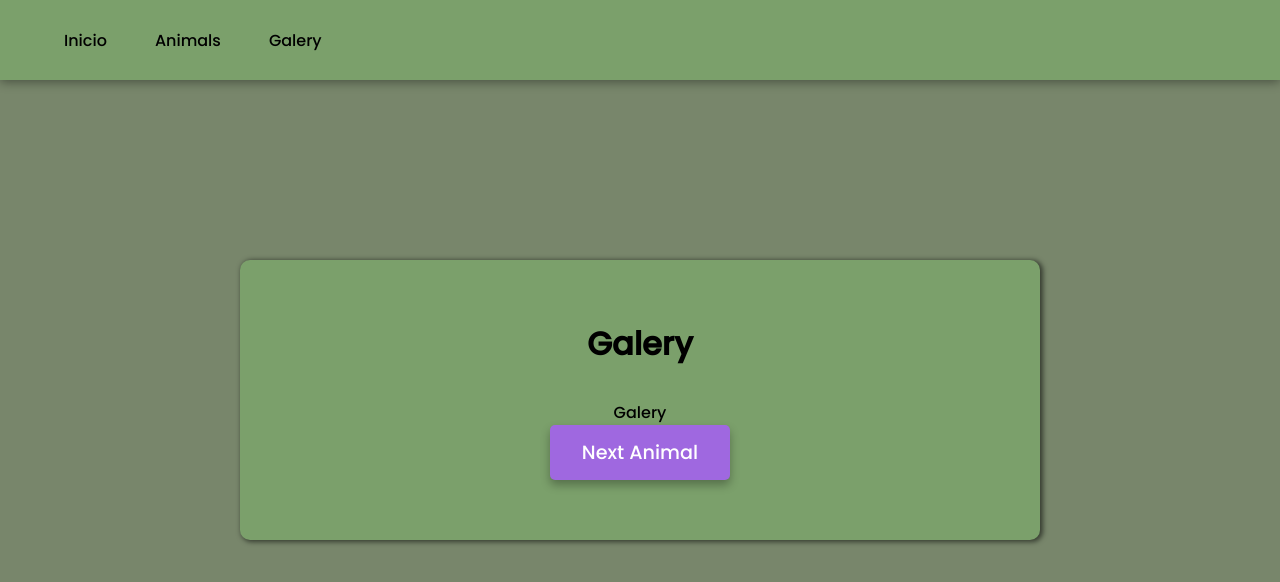
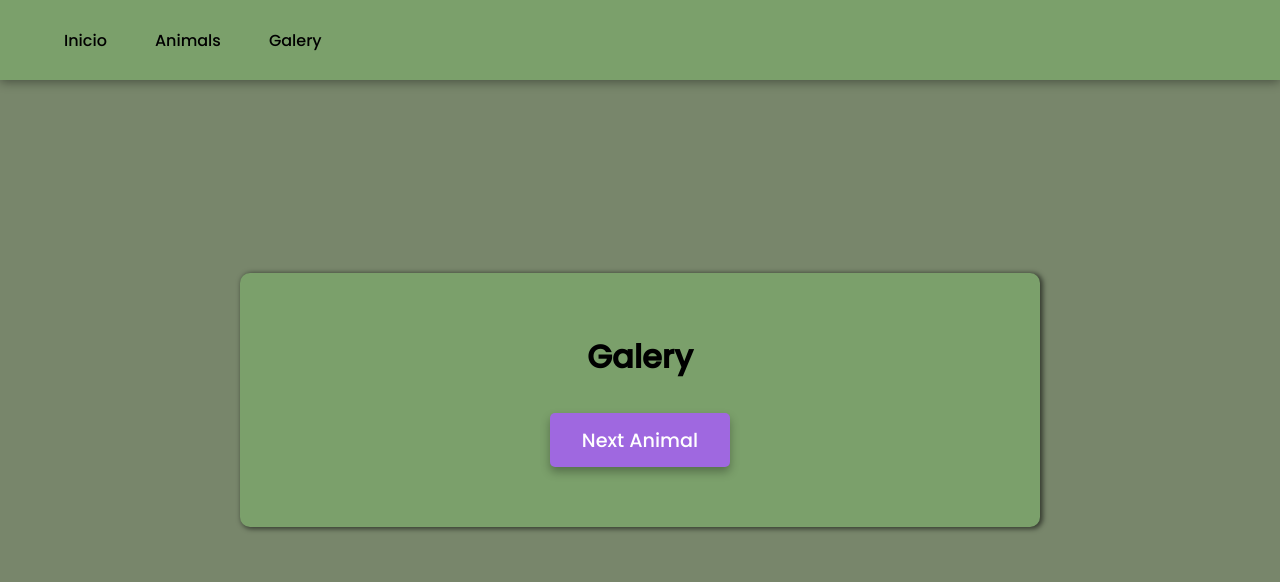
Before and after one commit to PedroHGAB/desafiofabrica, a React (Create React App) app: page /galeria in a window 1280 px wide. Shown: the top 582 px of the page. Built offline with nearby package versions, Linux system fonts and the light colour scheme; no server answers.

Commit message:
api funcionando

```diff
--- a/src/components/galeria.jsx
+++ b/src/components/galeria.jsx
@@ -1,11 +1,11 @@
 import { useEffect, useState } from "react";
 
 function Galery() {
-  const [galery, setGalery] = useState("Galery");
+  const [galery, setGalery] = useState([]);
 
   useEffect(() => {
     getGalery();
-  }, []);
+  }, [galery]);
 
   const getGalery = async () => {
     const response = await fetch("https://zoo-animal-api.herokuapp.com/animals/rand", {
@@ -14,8 +14,8 @@ function Galery() {
       },
     });
     const data = await response.json();
-    setGalery(data.galery);
-    console.log(data.galery)
+    setGalery(data);
+    console.log(data)
   };
 
   return (
```
